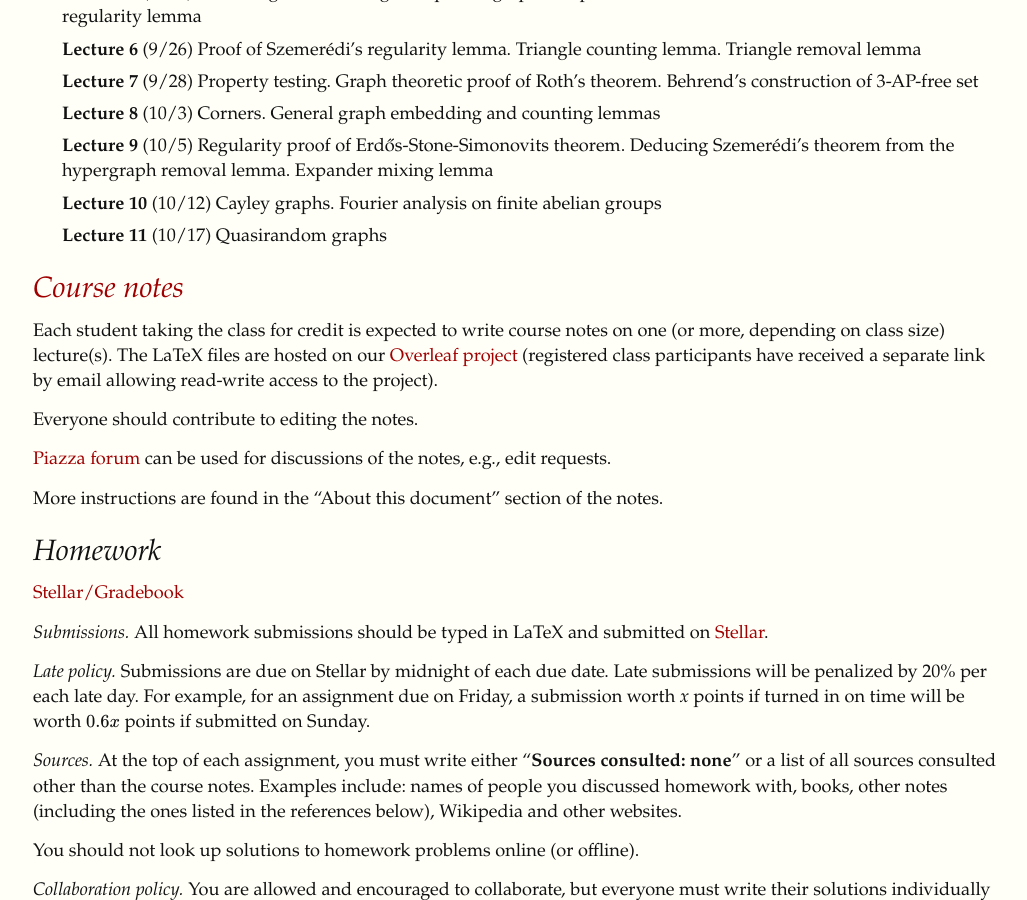
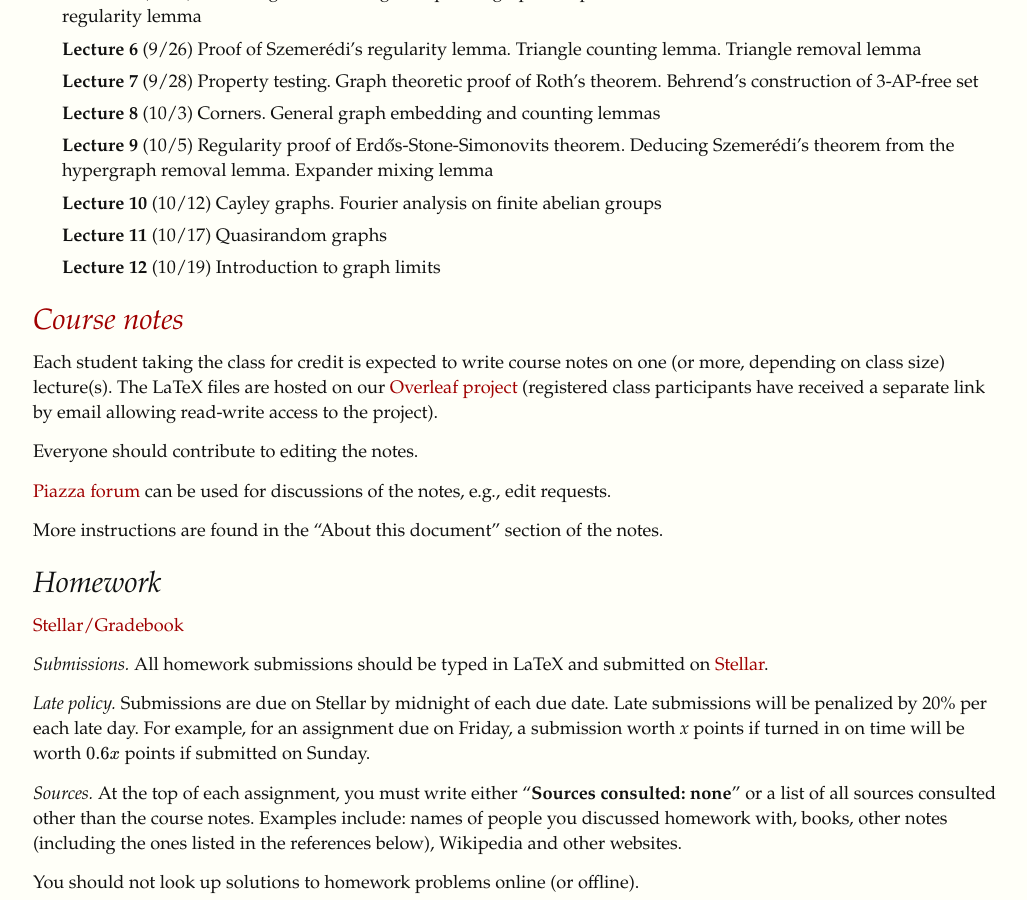
Before and after one commit to yufeizhao/yufeizhao.github.io, a Jekyll site: the page built from gtac/index.md, in a window 1280 px wide and 900 px high, scrolled down 1530 px. Shown: the whole window, without its empty margins (122-1149 px from the left). Built offline with Jekyll 4.4.1, drawn with Linux system fonts in a browser that asks for light colours; nearby versions of some CDN libraries; formulas are drawn with MathJax 3.

Commit message:
lecture outline

```diff
--- a/gtac/index.md
+++ b/gtac/index.md
@@ -59,6 +59,7 @@ Although the course will be largely divided into two parts (graph theory in the
 - **Lecture 9** (10/5) Regularity proof of Erdős-Stone-Simonovits theorem. Deducing Szemerédi's theorem from the hypergraph removal lemma. Expander mixing lemma
 - **Lecture 10** (10/12) Cayley graphs. Fourier analysis on finite abelian groups
 - **Lecture 11** (10/17) Quasirandom graphs
+- **Lecture 12** (10/19) Introduction to graph limits
 
 
 ## [Course notes](https://www.overleaf.com/docs/10882601ffdwmvdgdptp/pdf.pdf)
```
